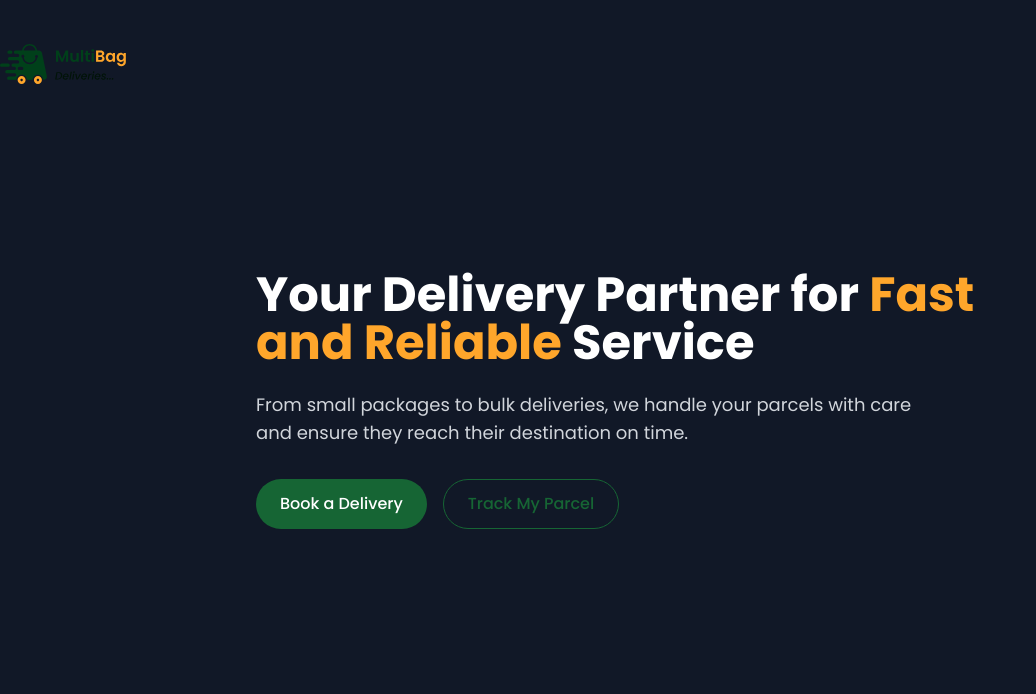
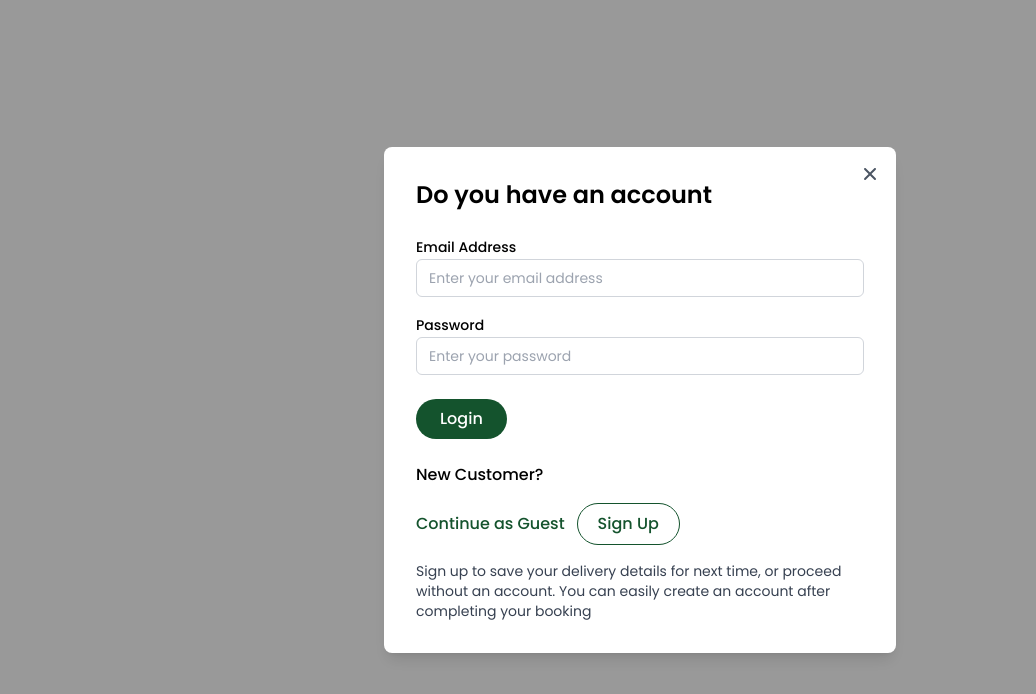
Before and after one commit to SmartApproaches/Multi-Bag-Deliveries, a React (Vite) app: page / in a window 1280 px wide. Shown: the top 694 px of the page, without its empty margins (0-1036 px from the left). Built offline with nearby package versions, Linux system fonts and the light colour scheme.

Commit message:
commit all

```diff
--- a/src/App.jsx
+++ b/src/App.jsx
@@ -1,15 +1,9 @@
-import "./App.css";
-import { BrowserRouter as Router, Routes, Route } from "react-router";
-import Home from "./pages/home";
+import LoginModal from './components/LoginModal';
 
 function App() {
   return (
     <>
-      <Router>
-        <Routes>
-          <Route path="/" element={<Home />} />
-        </Routes>
-      </Router>
+      <LoginModal />
     </>
   );
 }
```
